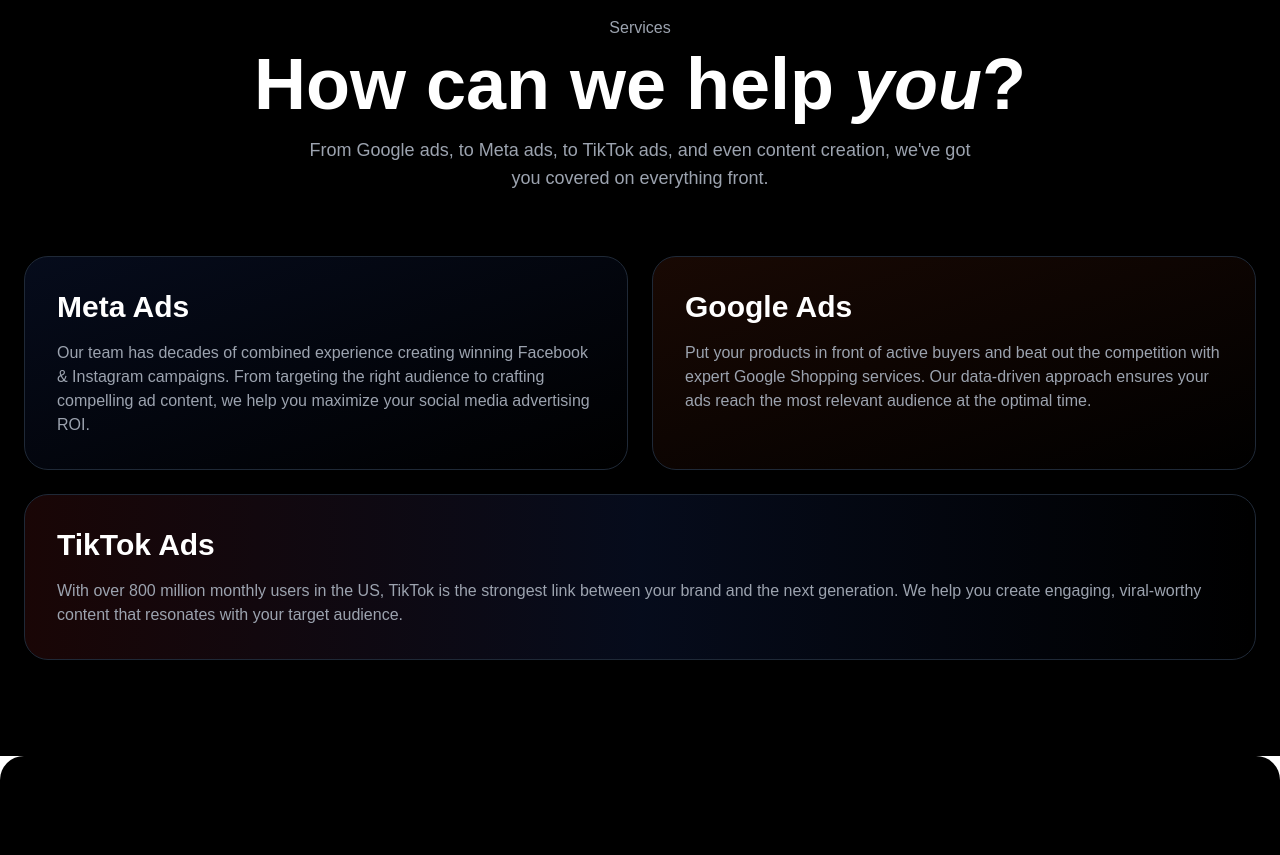
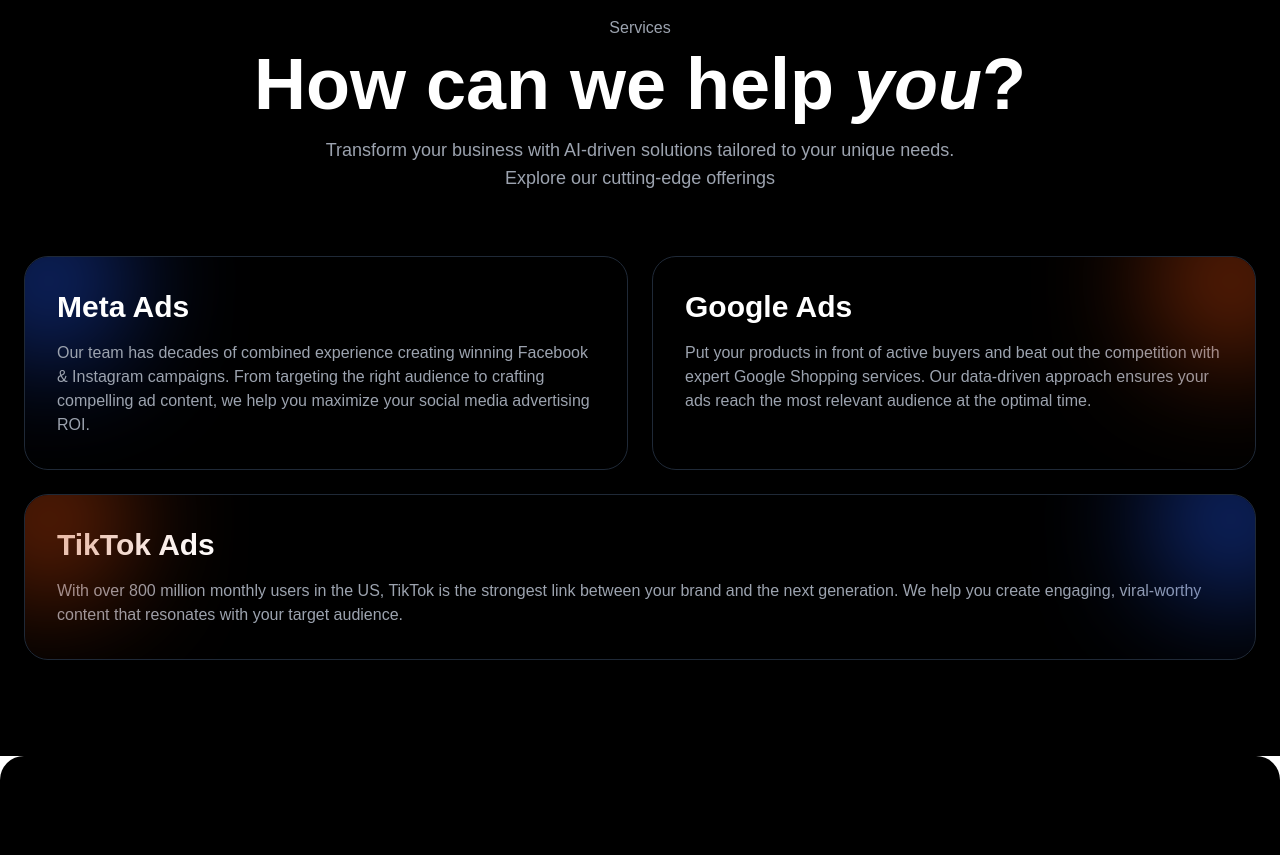
Before and after one commit to varuntree/baddam, a Next.js app: page / in a window 1280 px wide. Shown: the part 1040-1895 px from the top of the page. Built offline with nearby package versions, Linux system fonts and the light colour scheme.

Commit message:
navupdate

```diff
--- a/app/pages/Features.tsx
+++ b/app/pages/Features.tsx
@@ -37,27 +37,30 @@ export default function Features() {
             How can we help <span className="italic">you</span>?
           </h2>
           <p className="text-gray-400 text-lg max-w-2xl mx-auto">
-            From Google ads, to Meta ads, to TikTok ads, and even content creation, we've got you covered on everything front.
+          Transform your business with AI-driven solutions tailored to your unique needs. Explore our cutting-edge offerings
           </p>
         </div>
 
         {/* Features Grid */}
         <div className="grid grid-cols-1 md:grid-cols-2 gap-6 mb-6">
-          {/* Meta Ads */}
-          <div className="bg-gradient-to-br from-blue-900/20 to-transparent p-8 rounded-3xl backdrop-blur-sm border border-gray-800">
-            <h3 className="text-3xl font-bold text-white mb-4">{features[0].title}</h3>
-            <p className="text-gray-400">{features[0].description}</p>
-          </div>
+            <div className=" p-8 rounded-3xl backdrop-blur-sm border border-gray-800 relative overflow-hidden">
+            <div className="absolute -top-10 -left-10 w-32 h-32 bg-blue-700/90 rounded-full blur-3xl"></div>
+            <h3 className="text-3xl font-bold text-white mb-4 relative">{features[0].title}</h3>
+            <p className="text-gray-400 relative">{features[0].description}</p>
+            </div>
 
           {/* Google Ads */}
-          <div className="bg-gradient-to-br from-orange-900/20 to-transparent p-8 rounded-3xl backdrop-blur-sm border border-gray-800">
-            <h3 className="text-3xl font-bold text-white mb-4">{features[1].title}</h3>
-            <p className="text-gray-400">{features[1].description}</p>
-          </div>
+          <div className=" p-8 rounded-3xl backdrop-blur-sm border border-gray-800 relative overflow-hidden">
+                <div className="absolute -top-10 -right-10 w-32 h-32 bg-orange-700/90 rounded-full blur-3xl"></div>
+                <h3 className="text-3xl font-bold text-white mb-4">{features[1].title}</h3>
+                <p className="text-gray-400">{features[1].description}</p>
+                </div>
         </div>
 
         {/* TikTok Ads - Full Width */}
-        <div className="bg-gradient-to-r from-red-900/20 via-blue-900/20 to-transparent p-8 rounded-3xl backdrop-blur-sm border border-gray-800">
+        <div className=" p-8 rounded-3xl backdrop-blur-sm border border-gray-800 relative overflow-hidden">
+        <div className="absolute -top-10 -right-10 w-32 h-32 bg-blue-700/90 rounded-full blur-3xl"></div>
+        <div className="absolute -top-10 -left-10 w-32 h-32 bg-orange-700/90 rounded-full blur-3xl"></div>
           <h3 className="text-3xl font-bold text-white mb-4">{features[2].title}</h3>
           <p className="text-gray-400">{features[2].description}</p>
         </div>
```
Also changed, not shown: attached_assets/image_1735212969277.png (added).
